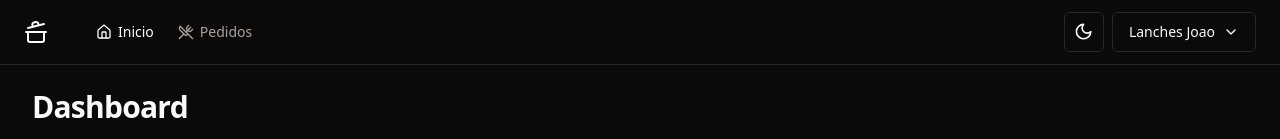
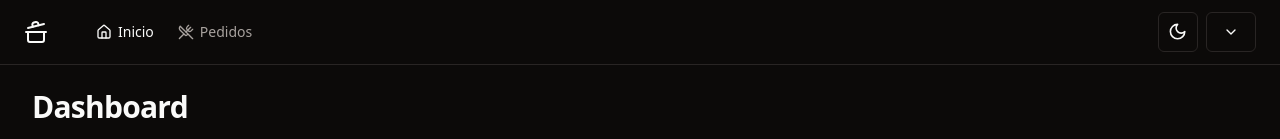
Before and after one commit to alexsandroferreira/react-dash-shop, a React (Vite) app: page / in a window 1280 px wide. Shown: the top 139 px of the page. Built offline with nearby package versions, Linux system fonts and the light colour scheme; no server answers.

Commit message:
feat: add route get-profile

```diff
--- /dev/null
+++ b/src/api/get-profile.ts
@@ -0,0 +1,17 @@
+import { api } from '@/lib/axios'
+
+interface GetProfileResponse {
+  name: string
+  id: string
+  email: string
+  phone: string | null
+  role: 'manager' | 'customer'
+  createdAt: Date | null
+  updatedAt: Date | null
+}
+
+export async function getProfile() {
+  const response = await api.get<GetProfileResponse>('/me')
+
+  return response.data
+}
--- a/src/components/account-menu.tsx
+++ b/src/components/account-menu.tsx
@@ -1,5 +1,8 @@
 import { DropdownMenuSeparator } from '@radix-ui/react-dropdown-menu'
+import { useQuery } from '@tanstack/react-query'
 import { Building, ChevronDown, LogOut } from 'lucide-react'
+
+import { getProfile } from '@/api/get-profile'
 
 import { Button } from './ui/button'
 import {
@@ -11,6 +14,10 @@
 } from './ui/dropdown-menu'
 
 function AccountMenu() {
+  const { data: profile } = useQuery({
+    queryKey: ['profile'],
+    queryFn: getProfile,
+  })
   return (
     <DropdownMenu>
       <DropdownMenuTrigger asChild>
@@ -18,7 +25,7 @@
           variant="outline"
           className="flex select-none items-center gap-2"
         >
-          Lanches Joao
+          {profile?.name}
           <ChevronDown className="h-4 w-4" />
         </Button>
       </DropdownMenuTrigger>
```
